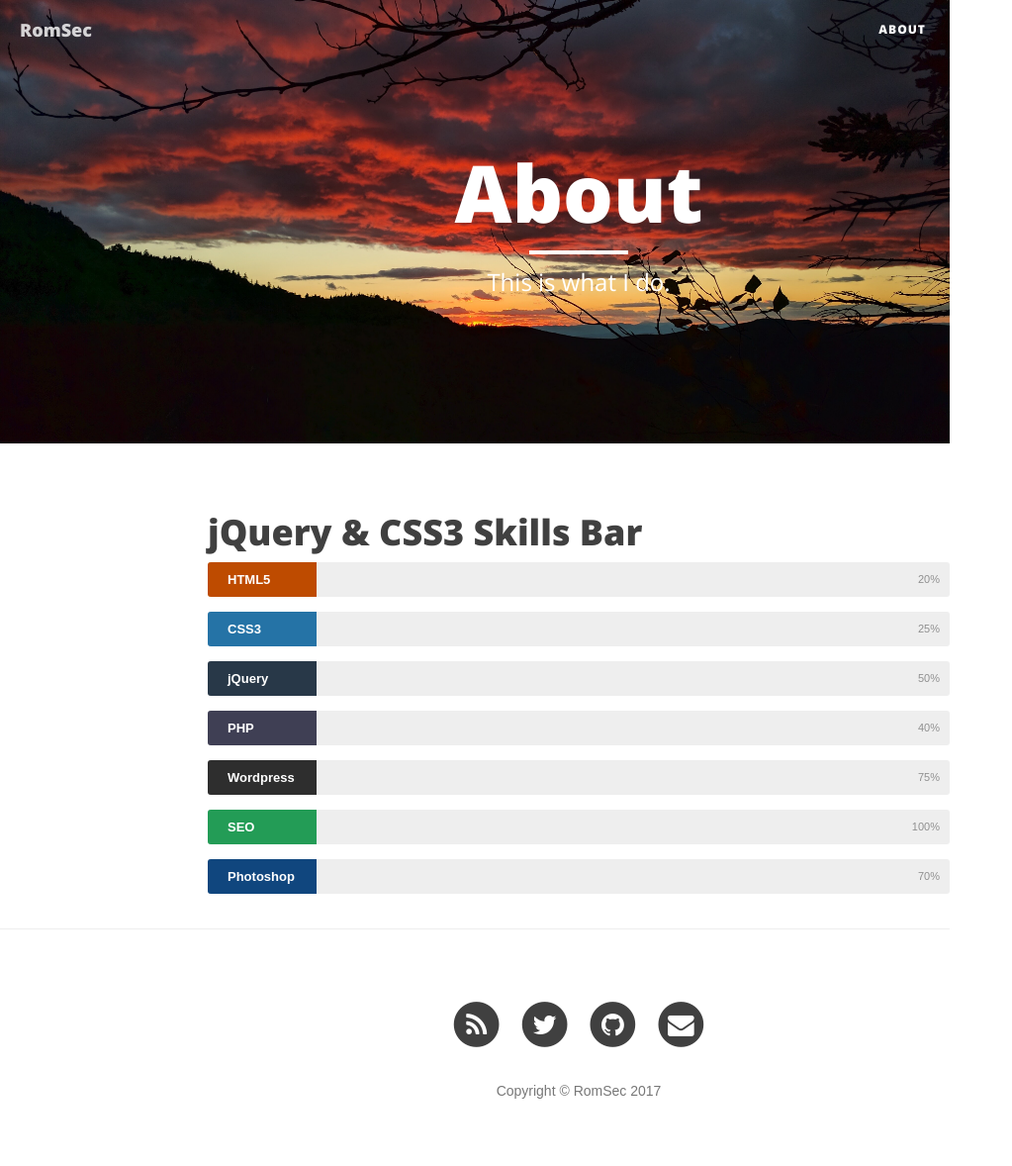
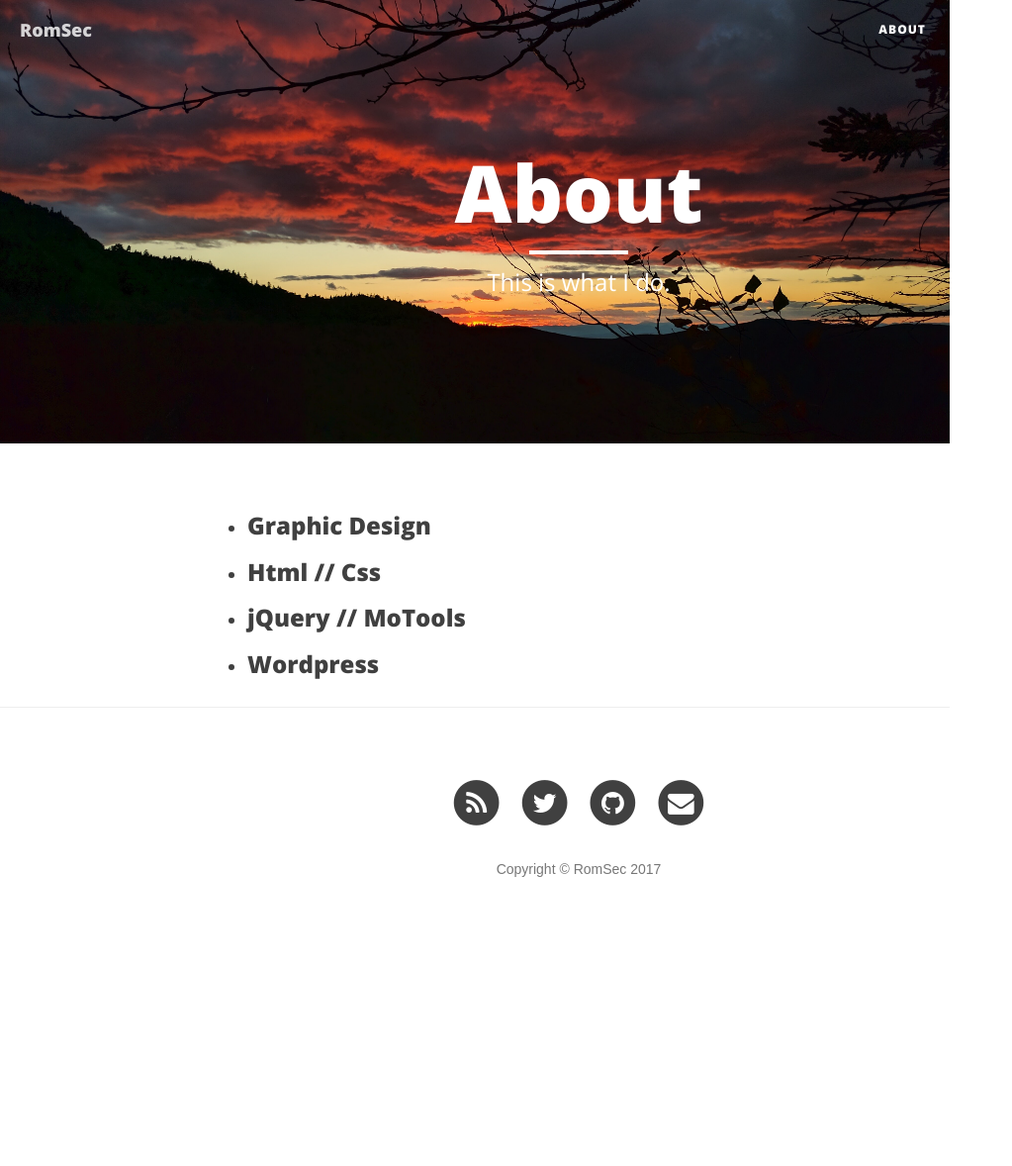
Before and after one commit to RomSec/RomSec.github.io, a Jekyll site: the page built from about.html, in a window 1280 px wide. Shown: the whole page at 99% size, without its empty margins (0-1023 px from the left). Built offline with Jekyll 4.4.1, drawn with Linux system fonts in a browser that asks for light colours; nearby versions of some CDN libraries; after the commit the page ends 954 px from its top, so only the background shows below that.

Commit message:
Update about.html

```diff
--- a/about.html
+++ b/about.html
@@ -5,46 +5,9 @@ description: "This is what I do."
 header-img: "img/about-header.jpg"
 ---
 
-<h1>jQuery & CSS3 Skills Bar</h1>
-
-<div class="skillbar clearfix " data-percent="20%">
-	<div class="skillbar-title" style="background: #d35400;"><span>HTML5</span></div>
-	<div class="skillbar-bar" style="background: #e67e22;"></div>
-	<div class="skill-bar-percent">20%</div>
-</div> <!-- End Skill Bar -->
-
-<div class="skillbar clearfix " data-percent="25%">
-	<div class="skillbar-title" style="background: #2980b9;"><span>CSS3</span></div>
-	<div class="skillbar-bar" style="background: #3498db;"></div>
-	<div class="skill-bar-percent">25%</div>
-</div> <!-- End Skill Bar -->
-
-<div class="skillbar clearfix " data-percent="50%">
-	<div class="skillbar-title" style="background: #2c3e50;"><span>jQuery</span></div>
-	<div class="skillbar-bar" style="background: #2c3e50;"></div>
-	<div class="skill-bar-percent">50%</div>
-</div> <!-- End Skill Bar -->
-
-<div class="skillbar clearfix " data-percent="40%">
-	<div class="skillbar-title" style="background: #46465e;"><span>PHP</span></div>
-	<div class="skillbar-bar" style="background: #5a68a5;"></div>
-	<div class="skill-bar-percent">40%</div>
-</div> <!-- End Skill Bar -->
-
-<div class="skillbar clearfix " data-percent="75%">
-	<div class="skillbar-title" style="background: #333333;"><span>Wordpress</span></div>
-	<div class="skillbar-bar" style="background: #525252;"></div>
-	<div class="skill-bar-percent">75%</div>
-</div> <!-- End Skill Bar -->
-
-<div class="skillbar clearfix " data-percent="100%">
-	<div class="skillbar-title" style="background: #27ae60;"><span>SEO</span></div>
-	<div class="skillbar-bar" style="background: #2ecc71;"></div>
-	<div class="skill-bar-percent">100%</div>
-</div> <!-- End Skill Bar -->
-
-<div class="skillbar clearfix " data-percent="70%">
-	<div class="skillbar-title" style="background: #124e8c;"><span>Photoshop</span></div>
-	<div class="skillbar-bar" style="background: #4288d0;"></div>
-	<div class="skill-bar-percent">70%</div>
-</div>
+<ul id="skill">
+	<li><span class="bar graphic-design"></span><h3>Graphic Design</h3></li>
+	<li><span class="bar html-css"></span><h3>Html // Css</h3></li>
+	<li><span class="bar jquery"></span><h3>jQuery // MoTools</h3></li>
+	<li><span class="bar wordpress"></span><h3>Wordpress</h3></li>
+</ul>
```
